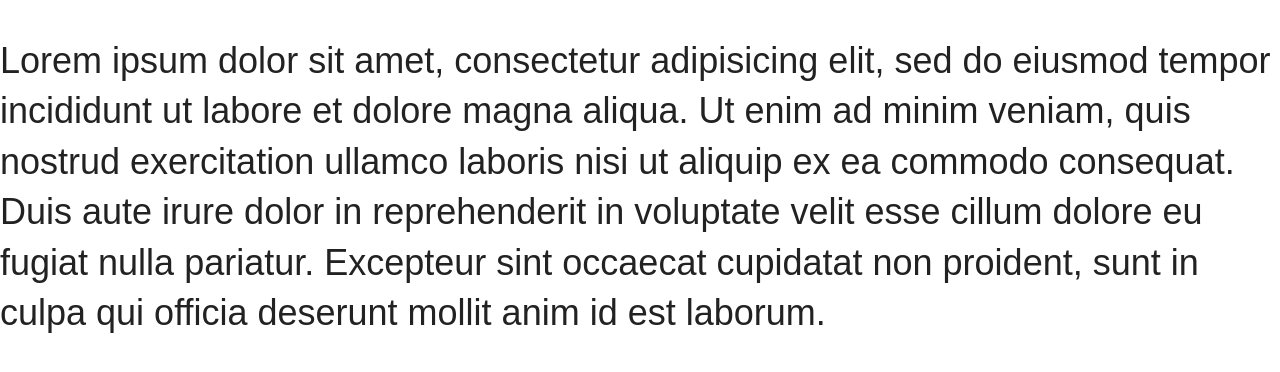
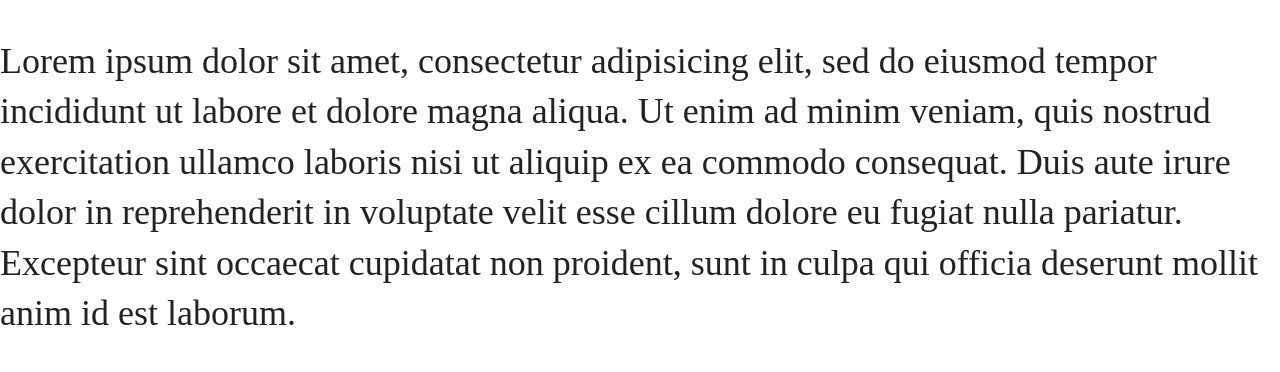
Before and after one commit to darktasevski/Frontend-Starter-Kit, a website built with webpack: page app/index.html in a window 1280 px wide. Built offline with nearby package versions, Linux system fonts and the light colour scheme; a web font is replaced by a local one.

Commit message:
Add font magician

```diff
--- /dev/null
+++ b/app/assets/styles/base/_fonts.css
@@ -0,0 +1,5 @@
+/* Fonts */
+
+body {
+   font-family: "Alice";
+}
--- a/app/assets/styles/main.css
+++ b/app/assets/styles/main.css
@@ -1,5 +1,6 @@
 @import "base/variables";
 @import "base/normalize";
+@import "base/fonts";
 @import "base/basetop";
 @import "base/grids";
 
--- a/app/temp/styles/main.css
+++ b/app/temp/styles/main.css
@@ -1,3 +1,80 @@
+@font-face {
+ font-family: Alice;
+ font-style: normal;
+ font-weight: 400;
+ src: local("Alice Regular"),local(Alice-Regular),url(//fonts.gstatic.com/s/alice/v8/sZyKh5NKrCk1xkCk_F1S8A.eot?#) format("eot"),url(//fonts.gstatic.com/s/alice/v8/l5RFQT5MQiajQkFxjDLySg.woff2) format("woff2"),url(//fonts.gstatic.com/s/alice/v8/_H4kMcdhHr0B8RDaQcqpTA.woff) format("woff");
+}
+
+@font-face {
+ font-family: monospace;
+ font-style: italic;
+ font-weight: 400;
+ src: local("Menlo Italic"),local(Menlo-Italic),local("Consolas Italic"),local(Consolas-Italic),local("Courier New Italic");
+}
+
+@font-face {
+ font-family: monospace;
+ font-style: italic;
+ font-weight: 700;
+ src: local("Menlo Bold Italic"),local(Menlo-BoldItalic),local(Monaco),local("Consolas Bold Italic"),local(Consolas-BoldItalic),local("Courier New Bold Italic");
+}
+
+@font-face {
+ font-family: monospace;
+ font-style: normal;
+ font-weight: 400;
+ src: local("Menlo Regular"),local(Menlo-Regular),local(Monaco),local(Consolas),local("Courier New");
+}
+
+@font-face {
+ font-family: monospace;
+ font-style: normal;
+ font-weight: 700;
+ src: local("Menlo Bold"),local(Menlo-Bold),local(Monaco),local("Consolas Bold"),local(Consolas-Bold),local("Courier New Bold");
+}
+
+@font-face {
+ font-family: sans-serif;
+ font-style: italic;
+ font-weight: 300;
+ src: local("Helvetica Neue Light Italic"),local(HelveticaNeue-LightItalic),local("Helvetica Light Oblique"),local(Helvetica-LightOblique);
+}
+
+@font-face {
+ font-family: sans-serif;
+ font-style: italic;
+ font-weight: 400;
+ src: local("Helvetica Neue Italic"),local(HelveticaNeue-Italic),local("Helvetica Oblique"),local(Helvetica-Oblique);
+}
+
+@font-face {
+ font-family: sans-serif;
+ font-style: italic;
+ font-weight: 700;
+ src: local("Helvetica Neue Bold Italic"),local(HelveticaNeue-BoldItalic),local("Helvetica Bold Oblique"),local(Helvetica-BoldOblique);
+}
+
+@font-face {
+ font-family: sans-serif;
+ font-style: normal;
+ font-weight: 300;
+ src: local("Helvetica Neue Light"),local(HelveticaNeue-Light),local("Helvetica Light"),local(Helvetica-Light);
+}
+
+@font-face {
+ font-family: sans-serif;
+ font-style: normal;
+ font-weight: 400;
+ src: local(HelveticaNeue),local(Helvetica);
+}
+
+@font-face {
+ font-family: sans-serif;
+ font-style: normal;
+ font-weight: 700;
+ src: local("Helvetica Neue Bold"),local(HelveticaNeue-Bold),local("Helvetica Bold"),local(Helvetica-Bold);
+}
+
 /*Variables*/
 
 :root {
@@ -431,6 +508,12 @@ table {
 td,
 th {
   padding: 0;
+}
+
+/* Fonts */
+
+body {
+   font-family: "Alice";
 }
 
 /*! HTML5 Boilerplate v5.3.0 | MIT License | https://html5boilerplate.com/ */
--- a/package.json
+++ b/package.json
@@ -28,6 +28,7 @@
     "lost": "^8.0.0",
     "path": "^0.12.7",
     "postcss-cssnext": "^2.11.0",
+    "postcss-font-magician": "^2.0.0",
     "postcss-partial-import": "^4.1.0",
     "postcss-reporter": "^4.0.0",
     "postcss-url": "^7.0.0",
```
Also changed, not shown: gulp/tasks/styles.js (+7 -5 lines), 2 other files.
